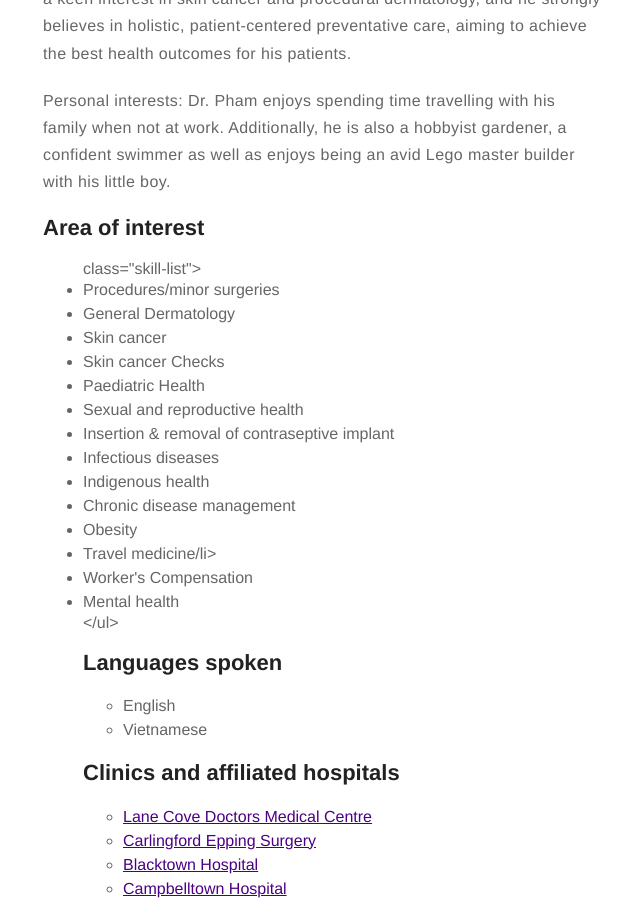
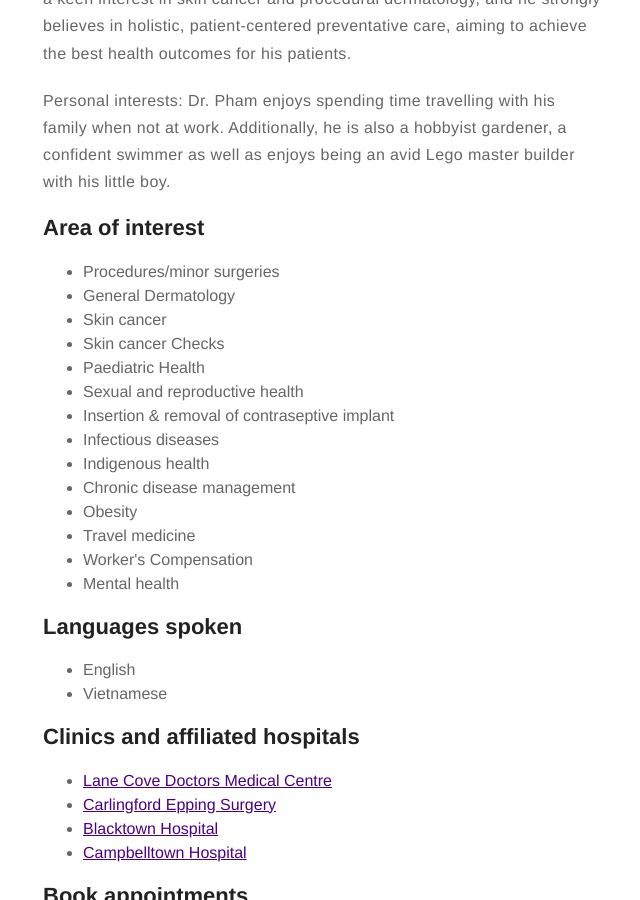
Before and after one commit to drseanpham/drseanpham.github.io, a Jekyll site: the page built from about.md, in a window 1280 px wide and 900 px high, scrolled down 742 px. Shown: the whole window, without its empty margins (317-957 px from the left). Built offline with Jekyll 4.4.1, drawn with Linux system fonts in a browser that asks for light colours; nearby versions of some CDN libraries.

Commit message:
Update about.md

```diff
--- a/about.md
+++ b/about.md
@@ -10,7 +10,7 @@ layout: page
 
 <h2>Area of interest</h2>
 
-<ul> class="skill-list">
+<ul class="skill-list">
 	<li>Procedures/minor surgeries</li>
 	<li>General Dermatology</li>
 	<li>Skin cancer</li>
@@ -22,7 +22,7 @@ layout: page
 	<li>Indigenous health</li>
 	<li>Chronic disease management</li>
 	<li>Obesity</li>
-	<li>Travel medicine/li>
+	<li>Travel medicine</li>
 	<li>Worker's Compensation</li>
 	<li>Mental health</li>
 </ul>
```
